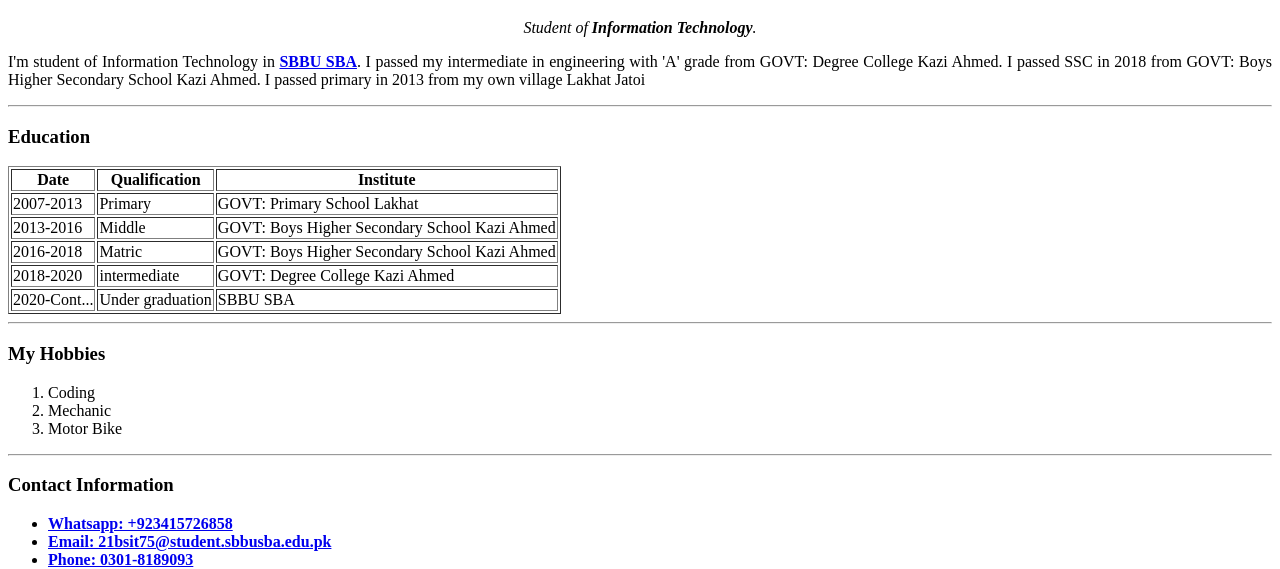
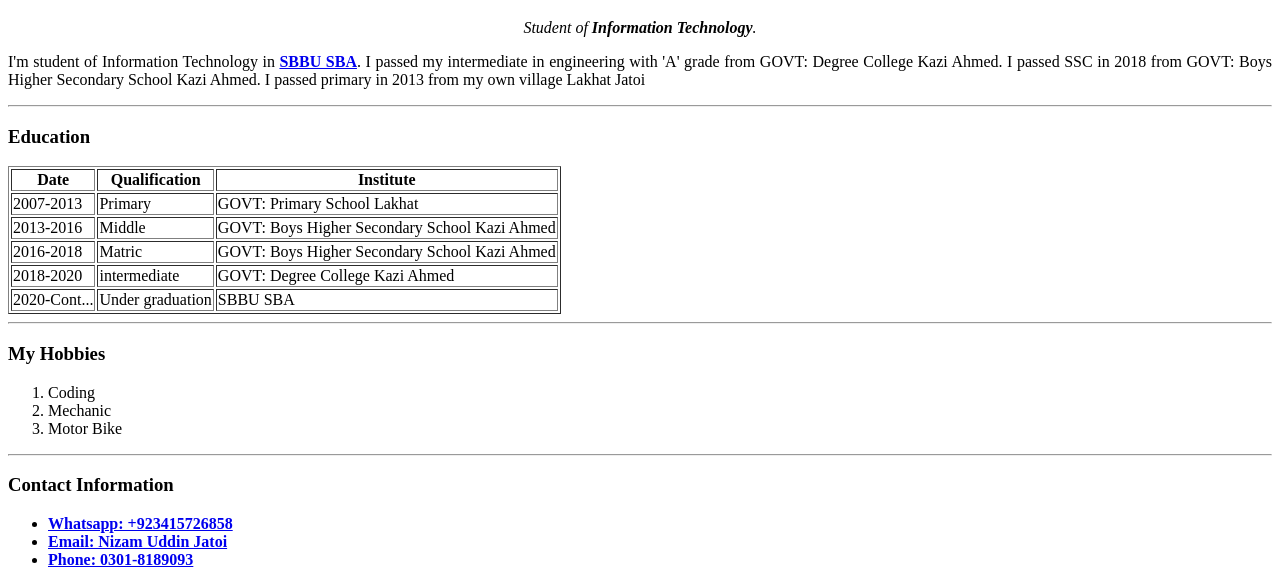
Before and after one commit to NizamJatoi/CV, a plain HTML site: page index.html in a window 1280 px wide. Shown: the part 233-802 px from the top of the page. Drawn offline with Linux system fonts and the light colour scheme.

Commit message:
Update index.html

```diff
--- a/index.html
+++ b/index.html
@@ -70,7 +70,7 @@
    <h3>Contact Information</h3>
     <ul>
      <li><a href="https://wa.me/923415726858"><strong>Whatsapp: +923415726858</strong></a></li>
-     <li><a href="mailto:21bsit75@student.sbbusba.edu.pk"><strong>Email: 21bsit75@student.sbbusba.edu.pk</strong></a></li>
+     <li><a href="mailto:21bsit75@student.sbbusba.edu.pk"><strong>Email: Nizam Uddin Jatoi</strong></a></li>
      <li><a href="tel:03018189093"><strong>Phone: 0301-8189093</strong></a></li>
     </ul>
 
```
